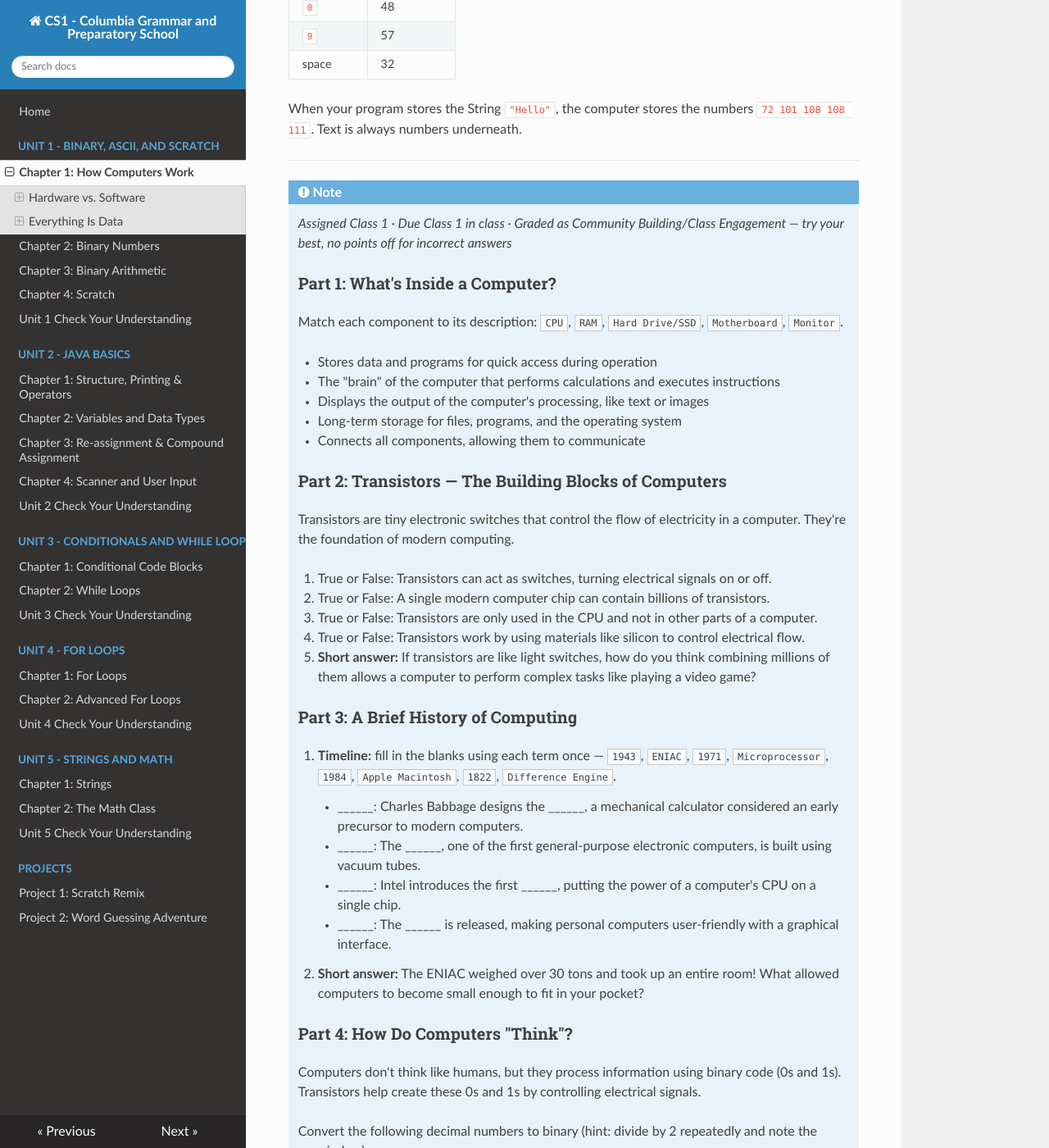
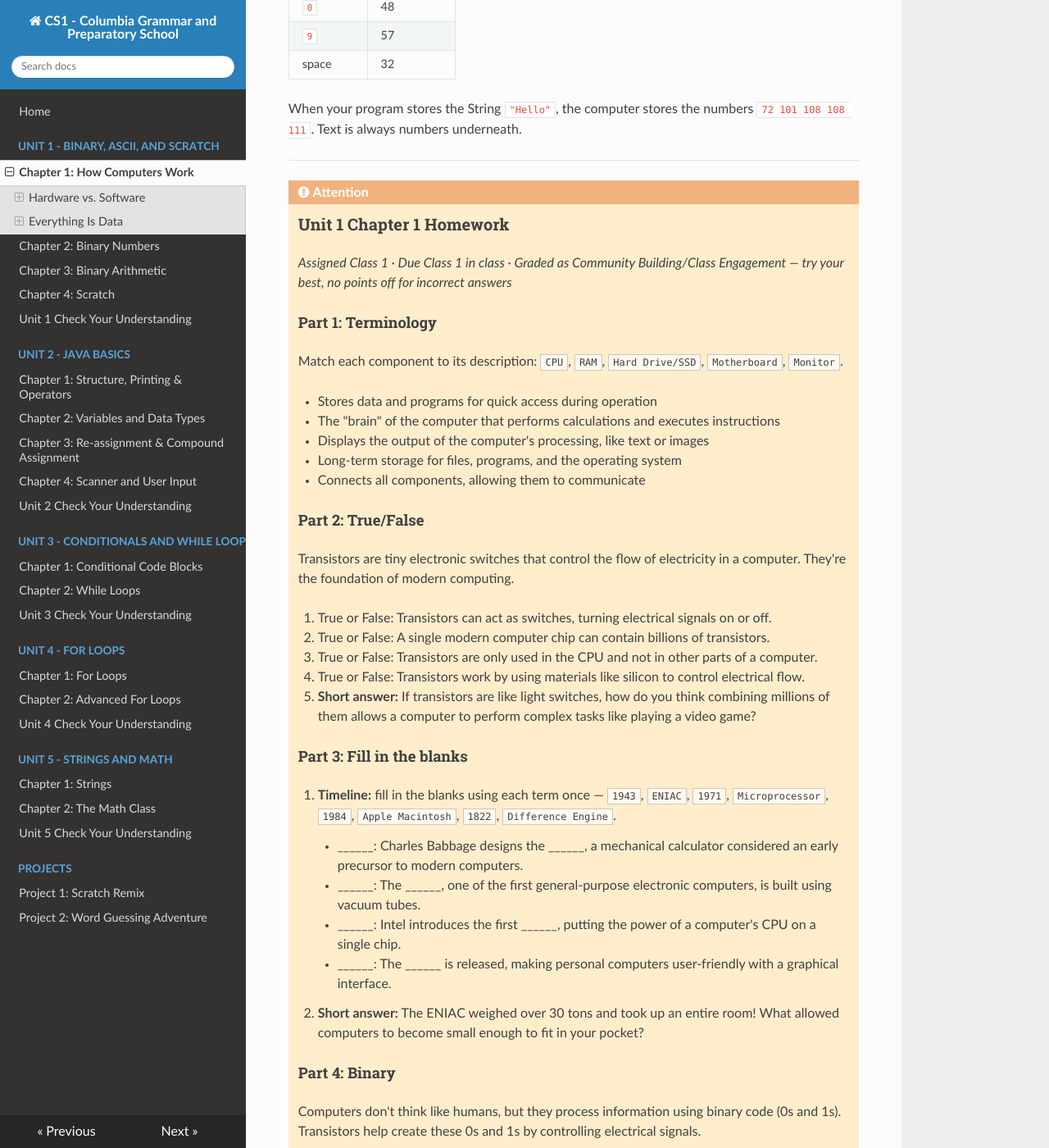
Before and after one commit to kjergens/cs1-site, an MkDocs documentation site: the page built from docs/unit1/notes_01_how_computers_work.md, in a window 1280 px wide and 1400 px high, scrolled down 1577 px. Shown: the whole window at 82% size. Built offline with MkDocs 1.6.1, drawn with Linux system fonts in a browser that asks for light colours; nearby versions of some CDN libraries.

Commit message:
deemphasize HW parts and make it attention instead of note

```diff
--- a/docs/unit1/notes_01_how_computers_work.md
+++ b/docs/unit1/notes_01_how_computers_work.md
@@ -61,11 +61,12 @@ Computers only understand numbers. So how do they store text?
 When your program stores the String `"Hello"`, the computer stores the numbers `72 101 108 108 111`. Text is always numbers underneath.
 
 ---
-!!! note Unit 1 Chapter 1 Homework
+!!! attention
+	###Unit 1 Chapter 1 Homework
 
     *Assigned Class 1 · Due Class 1 in class · Graded as Community Building/Class Engagement — try your best, no points off for incorrect answers*
 
-    ### Part 1: What's Inside a Computer?
+    #### Part 1: Terminology
 
     Match each component to its description: `CPU`, `RAM`, `Hard Drive/SSD`, `Motherboard`, `Monitor`.
 
@@ -75,7 +76,7 @@ When your program stores the String `"Hello"`, the computer stores the numbers `
 	- Long-term storage for files, programs, and the operating system
 	- Connects all components, allowing them to communicate
 
-	### Part 2: Transistors — The Building Blocks of Computers
+	#### Part 2: True/False
 
 	Transistors are tiny electronic switches that control the flow of electricity in a computer. They're the foundation of modern computing.
 
@@ -85,7 +86,7 @@ When your program stores the String `"Hello"`, the computer stores the numbers `
 	4. True or False: Transistors work by using materials like silicon to control electrical flow.
 	5. **Short answer:** If transistors are like light switches, how do you think combining millions of them allows a computer to perform complex tasks like playing a video game?
 
-	### Part 3: A Brief History of Computing
+	#### Part 3: Fill in the blanks
 
 	1. **Timeline:** fill in the blanks using each term once — `1943`, `ENIAC`, `1971`, `Microprocessor`, `1984`, `Apple Macintosh`, `1822`, `Difference Engine`.
 	    - ______: Charles Babbage designs the ______, a mechanical calculator considered an early precursor to modern computers.
@@ -94,7 +95,7 @@ When your program stores the String `"Hello"`, the computer stores the numbers `
 	    - ______: The ______ is released, making personal computers user-friendly with a graphical interface.
 	2. **Short answer:** The ENIAC weighed over 30 tons and took up an entire room! What allowed computers to become small enough to fit in your pocket?
 
-	### Part 4: How Do Computers "Think"?
+	#### Part 4: Binary
 
 	Computers don't think like humans, but they process information using binary code (0s and 1s). Transistors help create these 0s and 1s by controlling electrical signals.
 
```
